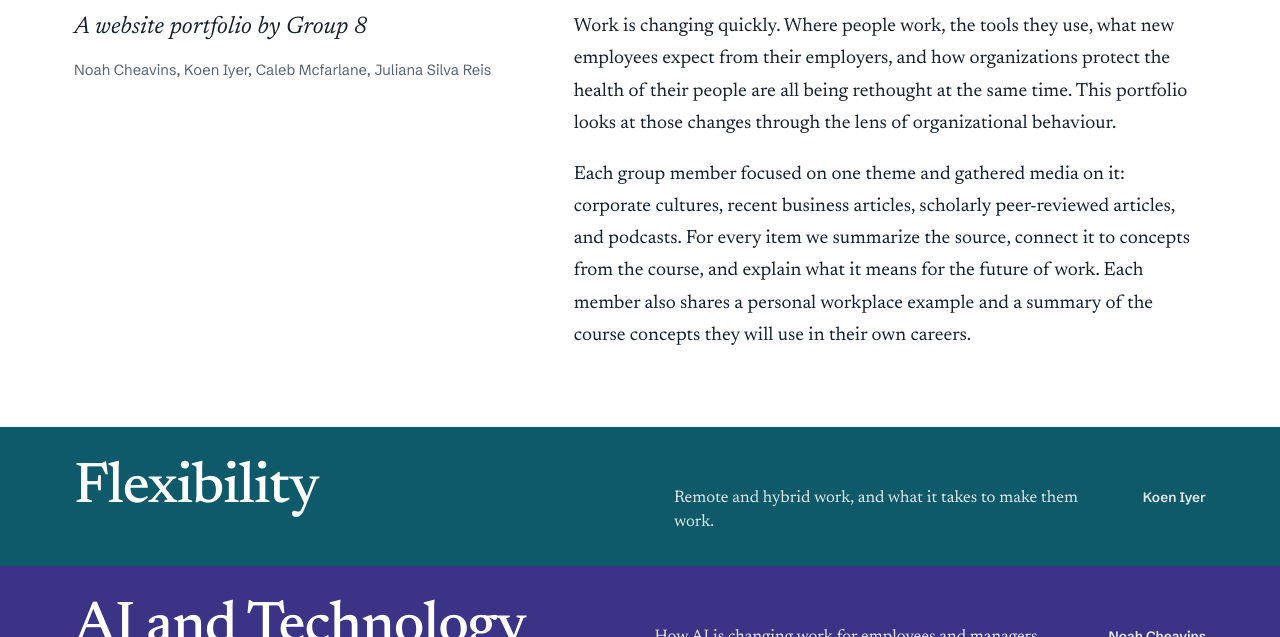
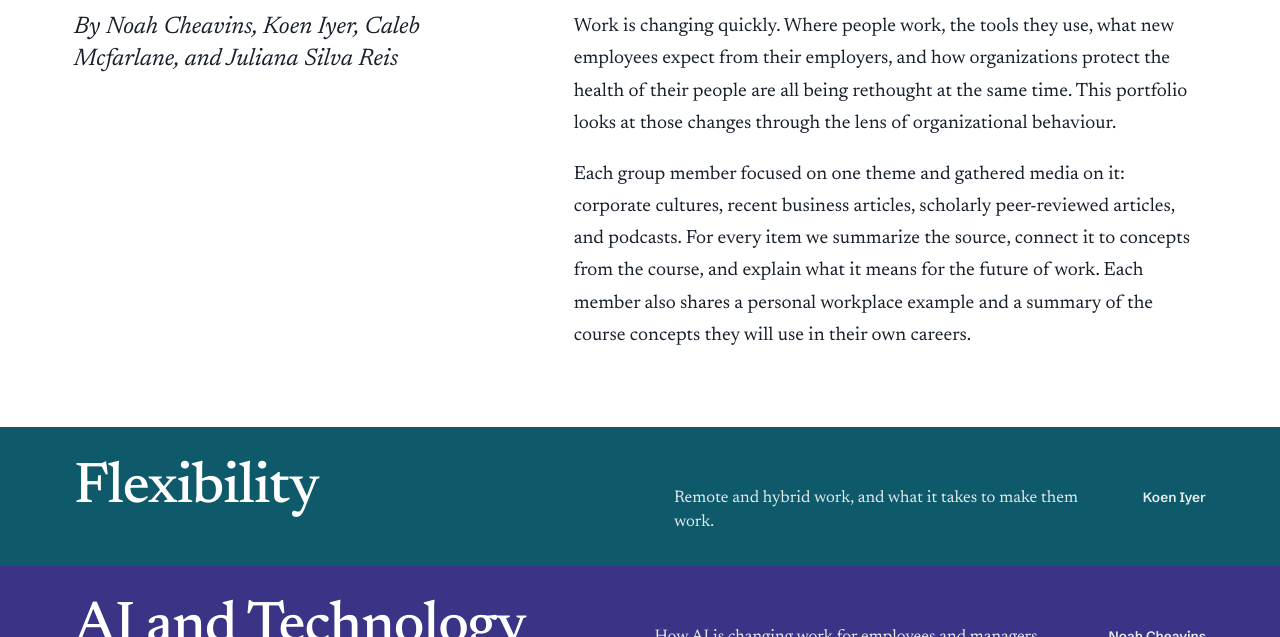
Before and after one commit to koeniyer/future-of-work, a plain HTML site: page index.html in a window 1280 px wide. Shown: the part 463-1100 px from the top of the page. Drawn offline with Linux system fonts and the light colour scheme.

Commit message:
Masthead: list group members by name
Co-Authored-By: Claude Opus 5.5 <noreply@anthropic.com>
Claude-Session: https://claude.ai/code/session_01NFTnXcZ1yEkGhYDVHwNDWD

```diff
--- a/index.html
+++ b/index.html
@@ -168,10 +168,7 @@
   <h1>The Future<br>of Work</h1>
   <div class="deck">
     <div>
-      <p class="sub">A website portfolio by Group 8</p>
-      <ul class="members">
-        <li>Noah Cheavins</li><li>Koen Iyer</li><li>Caleb Mcfarlane</li><li>Juliana Silva Reis</li>
-      </ul>
+      <p class="sub">By Noah Cheavins, Koen Iyer, Caleb Mcfarlane, and Juliana Silva Reis</p>
     </div>
     <div class="intro">
       <!-- Draft intro written as a starting point. The group should review and edit it on Thursday. -->
```
